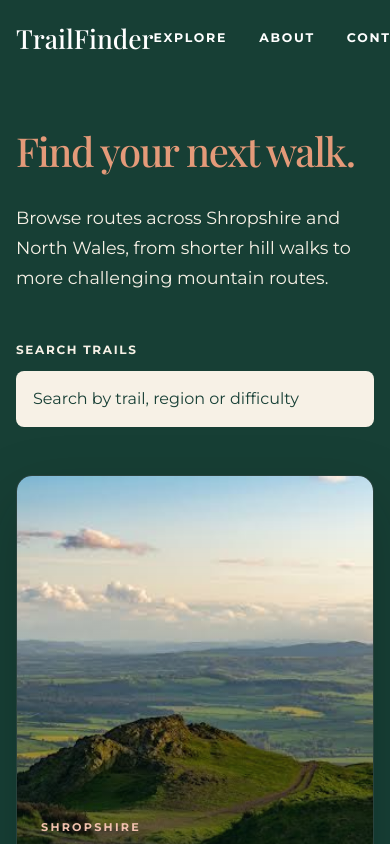
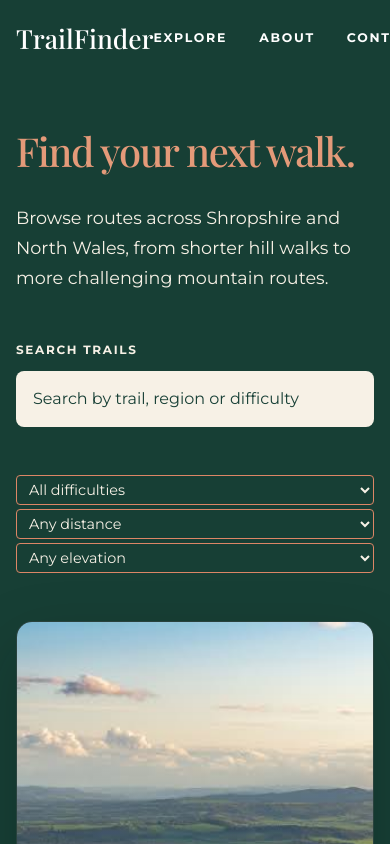
Before and after one commit to clairegreenwood83/trailfinder, a React (Vite) app: page /explore in a window 390 px wide. Shown: the top 844 px of the page. Built offline with nearby package versions, Linux system fonts and the light colour scheme.

Commit message:
Add trail filtering to Explore page

```diff
--- a/src/data/trails.js
+++ b/src/data/trails.js
@@ -53,7 +53,7 @@ const trails = [
     id: "snowdon",
     name: "Snowdon",
     region: "Eryri, North Wales",
-    difficulty: "Challenging",
+    difficulty: "Hard",
     distance: "11km",
     duration: "Around 6 hours",
     description: [
--- a/src/index.css
+++ b/src/index.css
@@ -503,6 +503,32 @@ a {
   border-color: var(--rust-light);
 }
 
+.filters {
+  display: flex;
+  gap: 1.5rem;
+  flex-direction: row;
+  margin-bottom: 3rem;
+}
+
+.filters label {
+  display: flex;
+  flex-direction: column;
+  gap: 0.5rem;
+  font-size: 0.9rem;
+  font-weight: 400;
+  color: var(--cream);
+}
+
+.filters select {
+  min-width: 180px;
+  padding: 0.25rem 0.5rem;
+  border: 1px solid var(--rust-light);
+  border-radius: 4px;
+  font: inherit;
+  cursor: pointer;
+}
+
+
 .explore__empty {
   padding: 3rem 1.5rem;
   border: 1px solid rgb(247 241 230 / 15%);
@@ -664,6 +690,18 @@ a {
     align-items: flex-start;
     padding-top: 3rem;
   }
+
+  .filters {
+    flex-direction: column;
+  }
+
+  .filters {
+    gap: 0.25rem;
+  }
+
+  .filters select {
+    width: 100%;
+  }
 }
 
 @media (max-width: 430px) {
--- a/src/pages/Explore.jsx
+++ b/src/pages/Explore.jsx
@@ -4,13 +4,34 @@ import TrailCard from "../components/TrailCard.jsx";
 
 function Explore() {
   const [searchTerm, setSearchTerm] = useState("");
+  const [difficulty, setDifficulty] = useState("all");
+  const [distance, setDistance] = useState("all");
+  const [elevation, setElevation] = useState("all");
 
   const normalizedSearchTerm = searchTerm.trim().toLowerCase();
-  const filteredTrails = trails.filter((trail) =>
-    [trail.name, trail.region, trail.difficulty].some((value) =>
-      value.toLowerCase().includes(normalizedSearchTerm),
-    ),
+  const filteredTrails = trails.filter((trail) => {
+    const matchesSearch = [trail.name, trail.region, trail.difficulty].some((value) => value.toLowerCase().includes(normalizedSearchTerm),
   );
+
+  const matchesDifficulty =
+    difficulty === "all" || trail.difficulty === difficulty;
+
+  const trailElevation = parseFloat(trail.elevationGain);
+  const matchesElevation =
+    elevation === "all" ||
+    (elevation === "low" && trailElevation < 300) ||
+    (elevation === "medium" && trailElevation >= 300 && trailElevation <= 600) ||
+    (elevation === "high" && trailElevation > 600);
+
+  const trailDistance = parseFloat(trail.distance);
+  const matchesDistance =
+    distance === "all" ||
+    (distance === "short" && trailDistance < 5) ||
+    (distance === "medium" && trailDistance >= 5 && trailDistance <= 10) ||
+    (distance === "long" && trailDistance >10);
+
+  return matchesSearch && matchesDifficulty && matchesDistance && matchesElevation;
+  });
 
   return (
     <main id="main-content">
@@ -33,6 +54,41 @@ function Explore() {
             placeholder="Search by trail, region or difficulty"
           />
         </div>
+        <div className="filters">
+          <label>
+            <select
+              value={difficulty}
+              onChange={(event) => setDifficulty(event.target.value)}
+            >
+              <option value="all">All difficulties</option>
+              <option value="Easy">Easy</option>
+              <option value="Moderate">Moderate</option>
+              <option value="Hard">Hard</option>
+            </select>
+          </label>
+          <label>
+            <select
+              value={distance}
+              onChange={(event) => setDistance(event.target.value)}
+            >
+              <option value="all">Any distance</option>
+              <option value="short">Under 5 km</option>
+              <option value="medium">5–10 km</option>
+              <option value="long">10+ km</option>
+            </select>
+          </label>
+          <label>
+            <select
+              value={elevation}
+              onChange={(event) => setElevation(event.target.value)}
+            >
+              <option value="all">Any elevation</option>
+              <option value="low">Under 300 m</option>
+              <option value="medium">300–600 m</option>
+              <option value="high">600+ m</option>
+            </select>
+          </label>
+        </div>
 
         {filteredTrails.length > 0 ? (
           <ul className="trail-grid" aria-label="Matching trails">
```
